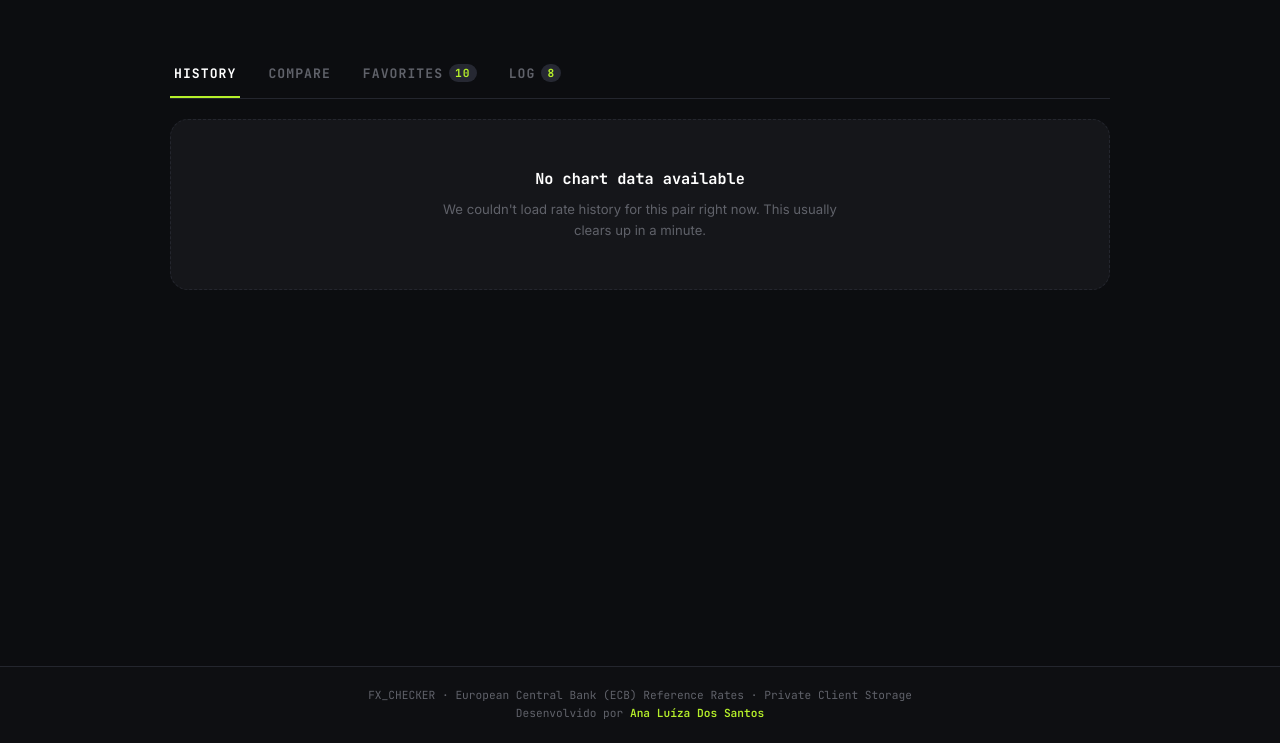
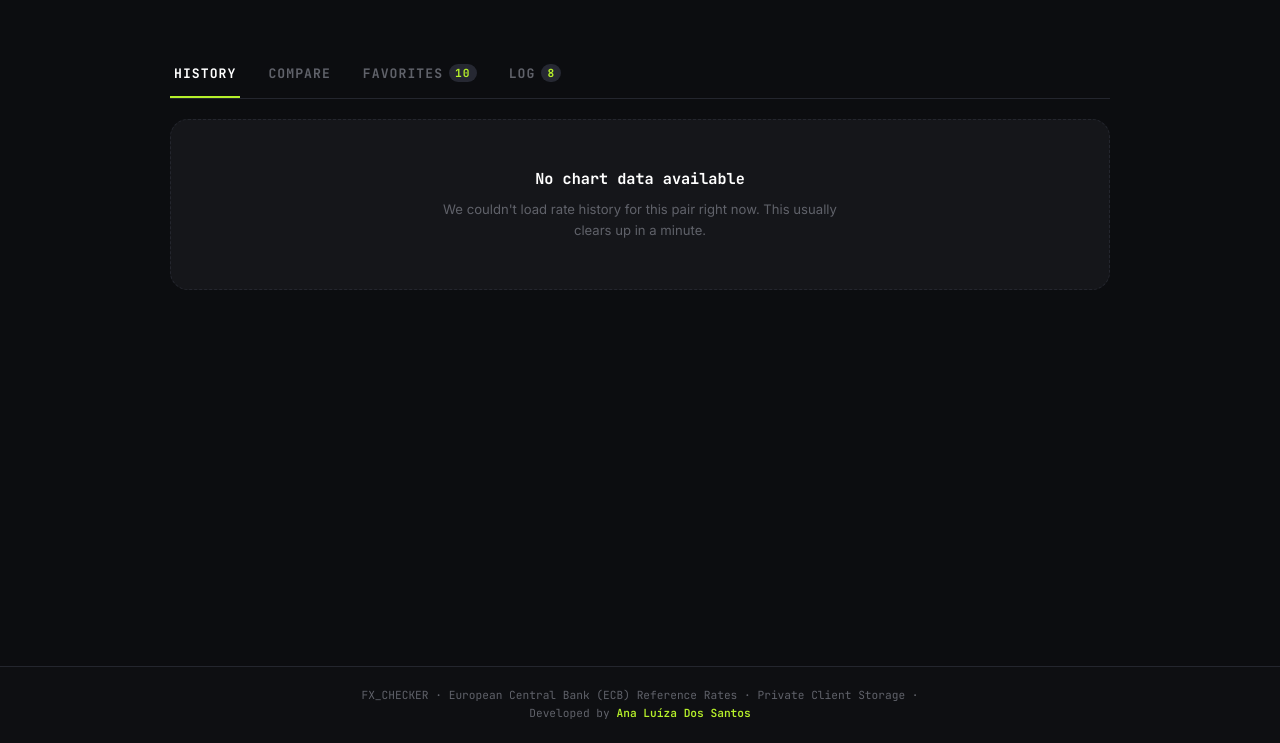
Before and after one commit to AnaLuizaS4ntos/Conversor_USD, a website with bundled scripts: page public/index.html in a window 1280 px wide. Shown: the part 57-800 px from the top of the page. Built offline with nearby package versions, Linux system fonts and the light colour scheme; files whose address does not match are found by name.

Commit message:
footer modificação

```diff
--- a/public/index.html
+++ b/public/index.html
@@ -95,9 +95,9 @@
 
     <!-- FOOTER SUTIL -->
     <footer class="app-footer">
-      <span>FX_CHECKER · European Central Bank (ECB) Reference Rates · Private Client Storage</span>
-      <p>Desenvolvido por <a href="https://github.com/AnaLuizaS4ntos/Conversor_USD"><span>Ana Luíza Dos
-            Santos</span></a></p>
+      <span>FX_CHECKER · European Central Bank (ECB) Reference Rates · Private Client Storage · </span>
+      <p>Developed by <a href="https://github.com/AnaLuizaS4ntos/Conversor_USD"><span>Ana Luíza Dos Santos</span></a>
+      </p>
     </footer>
   </div>
 
```
